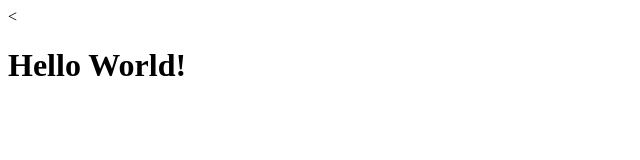
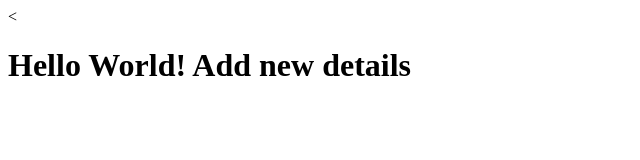
Before and after one commit to KARAN-KUSHWAHA/CS50, a plain HTML site: page index.html in a window 1280 px wide. Shown: the whole page, without its empty margins (0-640 px from the left). Drawn offline with Linux system fonts and the light colour scheme.

Commit message:
Commit after adding new detail to the newfeature branch.

```diff
--- a/index.html
+++ b/index.html
@@ -6,6 +6,6 @@
     <title></title>
   </head>
   <body>
-      <<h1>Hello World!</h1>
+      <<h1>Hello World! Add new details</h1>
   </body>
 </html>
```
